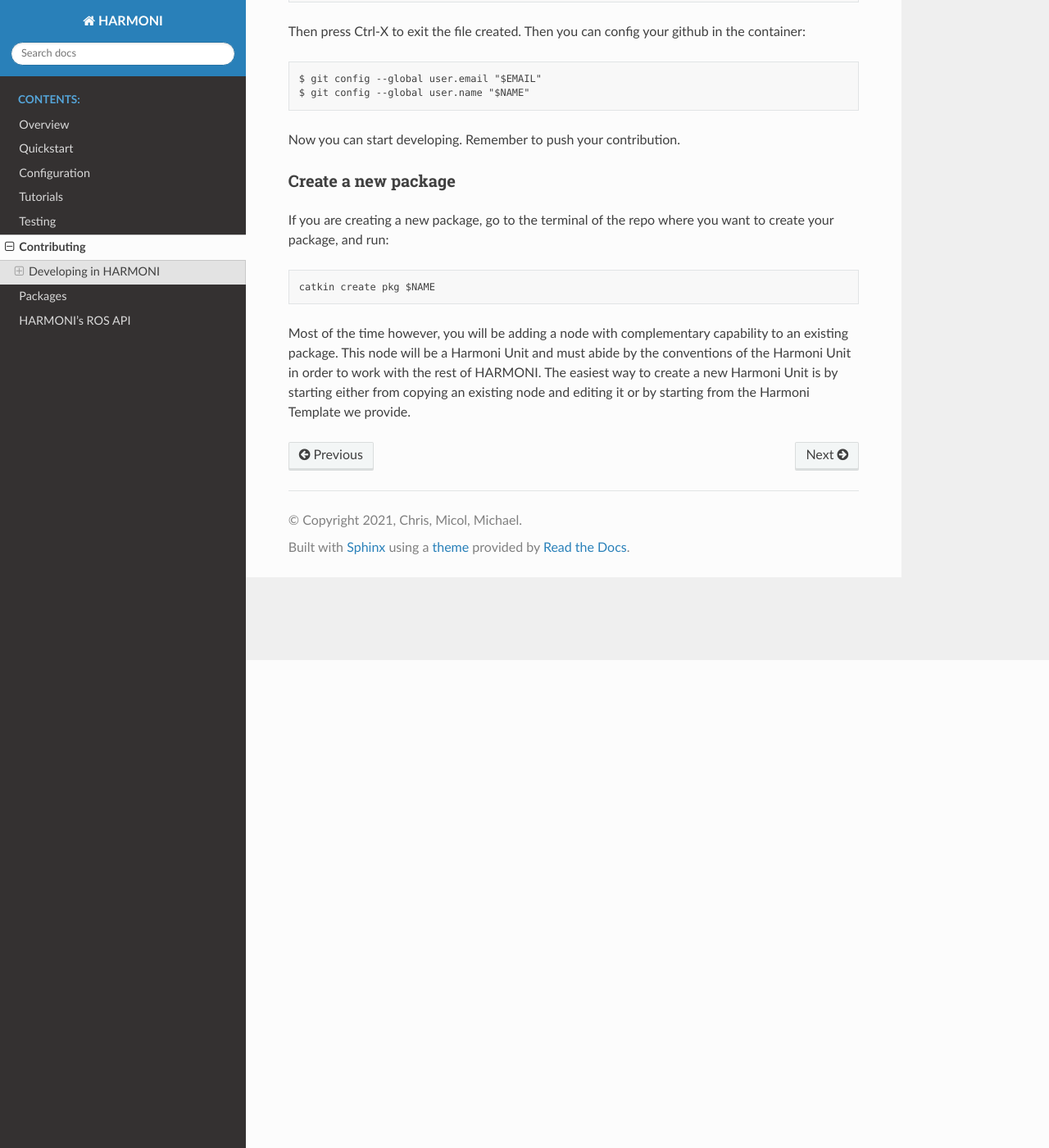
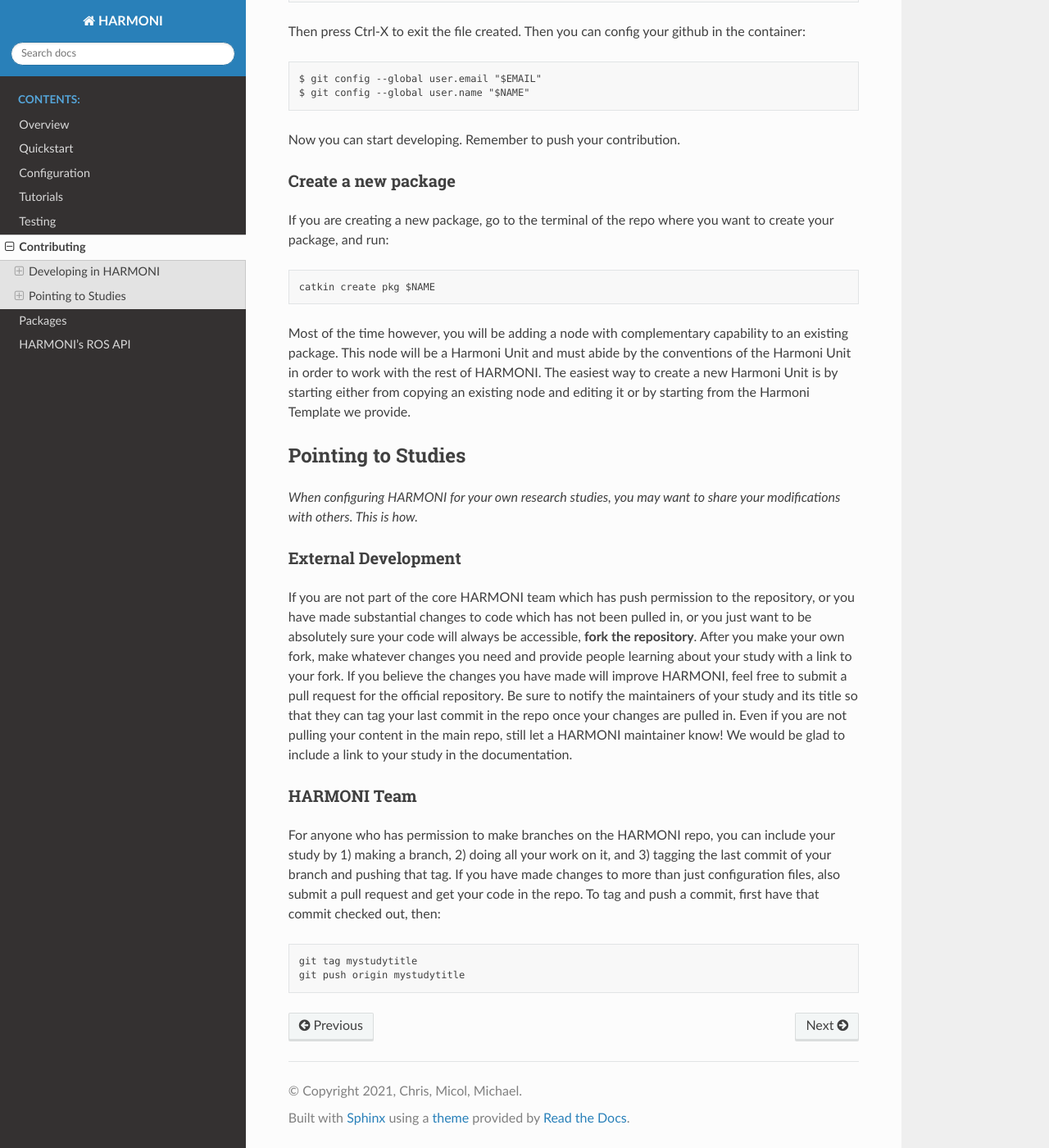
Before and after one commit to interaction-lab/HARMONI, a Sphinx documentation site: the page built from doc/Contributions.md, in a window 1280 px wide and 1400 px high, scrolled down 595 px. Shown: the whole window at 82% size. Built offline with Sphinx 7.4.7 and the Read the Docs theme 2.0.0, drawn with Linux system fonts in a browser that asks for light colours; pages that are not in the unit, such as notebooks, are missing from menus.

Commit message:
Study contribution documentation.

````diff
--- a/doc/Contributions.md
+++ b/doc/Contributions.md
@@ -26,3 +26,20 @@ catkin create pkg $NAME
 ~~~
 
 Most of the time however, you will be adding a node with complementary capability to an existing package. This node will be a Harmoni Unit and must abide by the conventions of the Harmoni Unit in order to work with the rest of HARMONI. The easiest way to create a new Harmoni Unit is by starting either from copying an existing node and editing it or by starting from the Harmoni Template we provide.
+
+## Pointing to Studies
+
+*When configuring HARMONI for your own research studies, you may want to share your modifications with others. This is how.*
+
+### External Development
+
+If you are not part of the core HARMONI team which has push permission to the repository, or you have made substantial changes to code which has not been pulled in, or you just want to be absolutely sure your code will always be accessible, **fork the repository**. After you make your own fork, make whatever changes you need and provide people learning about your study with a link to your fork. If you believe the changes you have made will improve HARMONI, feel free to submit a pull request for the official repository. Be sure to notify the maintainers of your study and its title so that they can tag your last commit in the repo once your changes are pulled in. Even if you are not pulling your content in the main repo, still let a HARMONI maintainer know! We would be glad to include a link to your study in the documentation.
+
+### HARMONI Team
+
+For anyone who has permission to make branches on the HARMONI repo, you can include your study by 1) making a branch, 2) doing all your work on it, and 3) tagging the last commit of your branch and pushing that tag. If you have made changes to more than just configuration files, also submit a pull request and get your code in the repo. To tag and push a commit, first have that commit checked out, then:
+
+```bash
+git tag mystudytitle
+git push origin mystudytitle
+```
````
